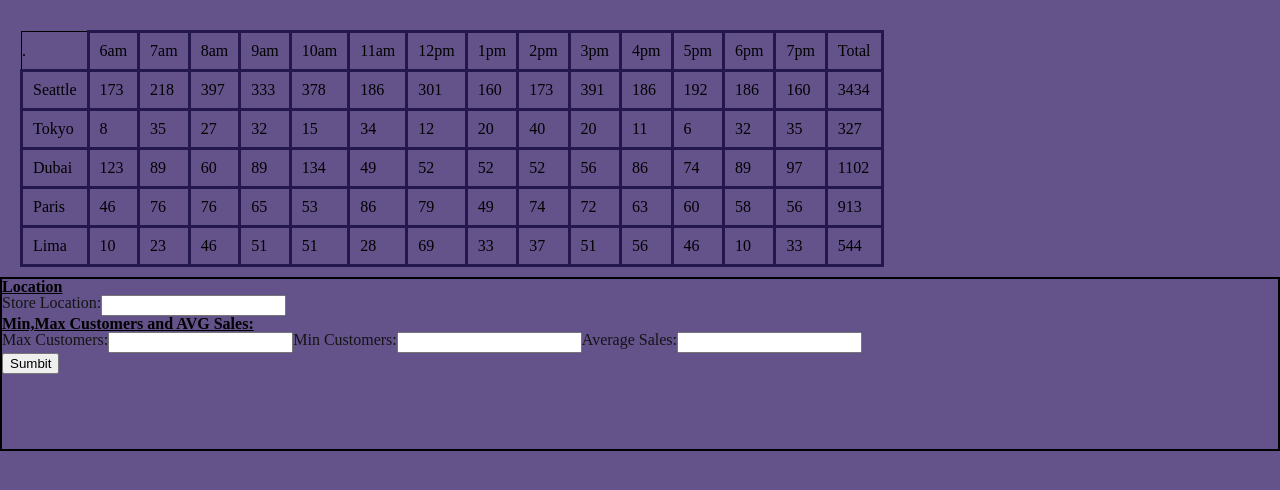
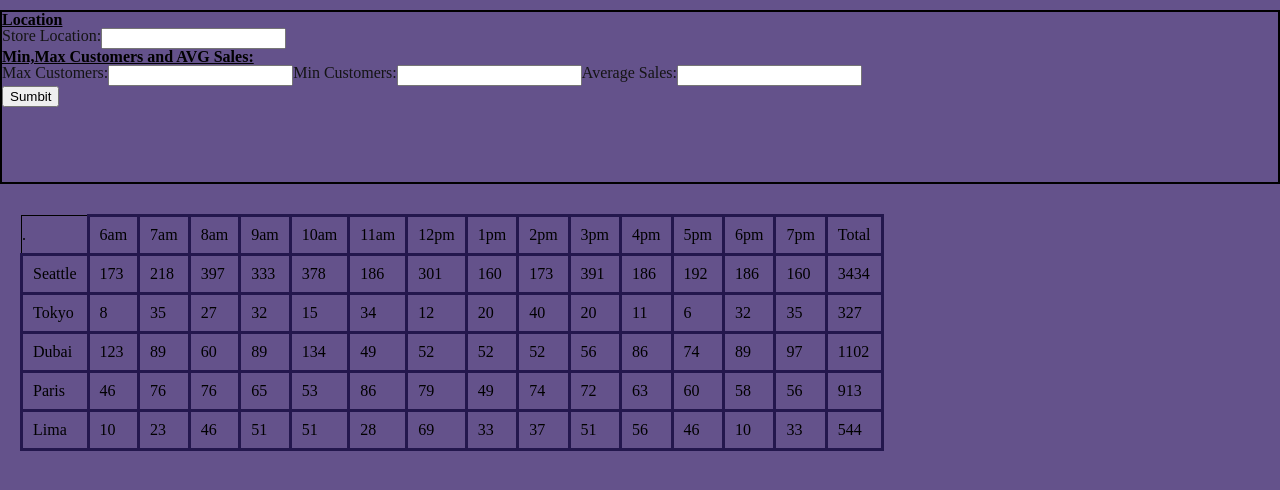
Before and after one commit to cesardeltoroc/cookie-stand, a plain HTML site: page sales.html in a window 1280 px wide. Shown: the part 30-520 px from the top of the page. Drawn offline with Linux system fonts and the light colour scheme.

Commit message:
working on hourly total

```diff
--- a/js/app.js
+++ b/js/app.js
@@ -3,6 +3,8 @@
 let hours = ['6am', '7am', '8am', '9am', '10am', '11am', '12pm', '1pm', '2pm', '3pm', '4pm', '5pm', '6pm', '7pm'];
 
 let section = document.getElementById('TableOne');
+
+let allStores = [];
 
 function CookieSalesOne(name, min, max, avgSale) {
   this.name = name;
@@ -11,7 +13,7 @@
   this.avgSale = avgSale;
   this.cookiesEachHour = [];
   this.dailyTotal = 0;
-  this.hourlyTotal = 0;
+  allStores.push(this);
 }
 
 CookieSalesOne.prototype.getRandomCookies = function () {
@@ -85,7 +87,16 @@
 
 locationSales.addEventListener('submit',handleSubmit);
 
-
+function footer() {
+  let arr = [];
+  for (let i = 0; i < hourlyTotal.length; i++ ){
+    let hourlyTotal = 0;
+    for ( j = 0; j < allStores.length; i++ ){
+      hourlyTotal += allStores[j].cookiesEachHour[i];
+    }
+  }
+}
+// footer();
 
 // tr.textContent = hours;
 thead.appendChild(tr);
--- a/sales.html
+++ b/sales.html
@@ -12,6 +12,24 @@
     <a href="index.html">Home</a>
   </header>
   <main>
+    <form id="form">
+      <fieldset>
+        <legend>Location</legend>
+        <label for="fname">Store Location:</label>
+        <input type="text" id="fname" name="fname" required>
+      </fieldset>
+      <fieldset>
+        <legend>Min,Max Customers and AVG Sales:</legend>
+        <label for="maxcust">Max Customers:</label>
+        <input type="number" id="maxcust" name="maxcust" required>
+        <label for="mincust">Min Customers:</label>
+        <input type="number" id="mincust" name="mincust" required>
+        <label for="avgsale">Average Sales:</label>
+        <input type="number" step="0.1" id="avgsale" name="avgsale" required>
+      </fieldset>
+      <button type='Submit'>Sumbit</button>
+    </form>
+
     <section id='TableOne'>
       <table id='Table'>
         <thead id='Head'></thead>
@@ -19,24 +37,6 @@
       </table>
     </section>
 
-    <form id="form">
-      <fieldset>
-        <legend>Location</legend>
-        <label for="fname">Store Location:</label>
-        <input type="text" id="fname" name="fname">
-      </fieldset>
-      <fieldset>
-        <legend>Min,Max Customers and AVG Sales:</legend>
-        <label for="maxcust">Max Customers:</label>
-        <input type="number" id="maxcust" name="maxcust">
-        <label for="mincust">Min Customers:</label>
-        <input type="number" id="mincust" name="mincust">
-        <label for="avgsale">Average Sales:</label>
-        <input type="number" id="avgsale" name="avgsale">
-      </fieldset>
-      <button type='Submit'>Sumbit</button>
-    </form>
-
   </main>
 </body>
 <footer> </footer>
```
